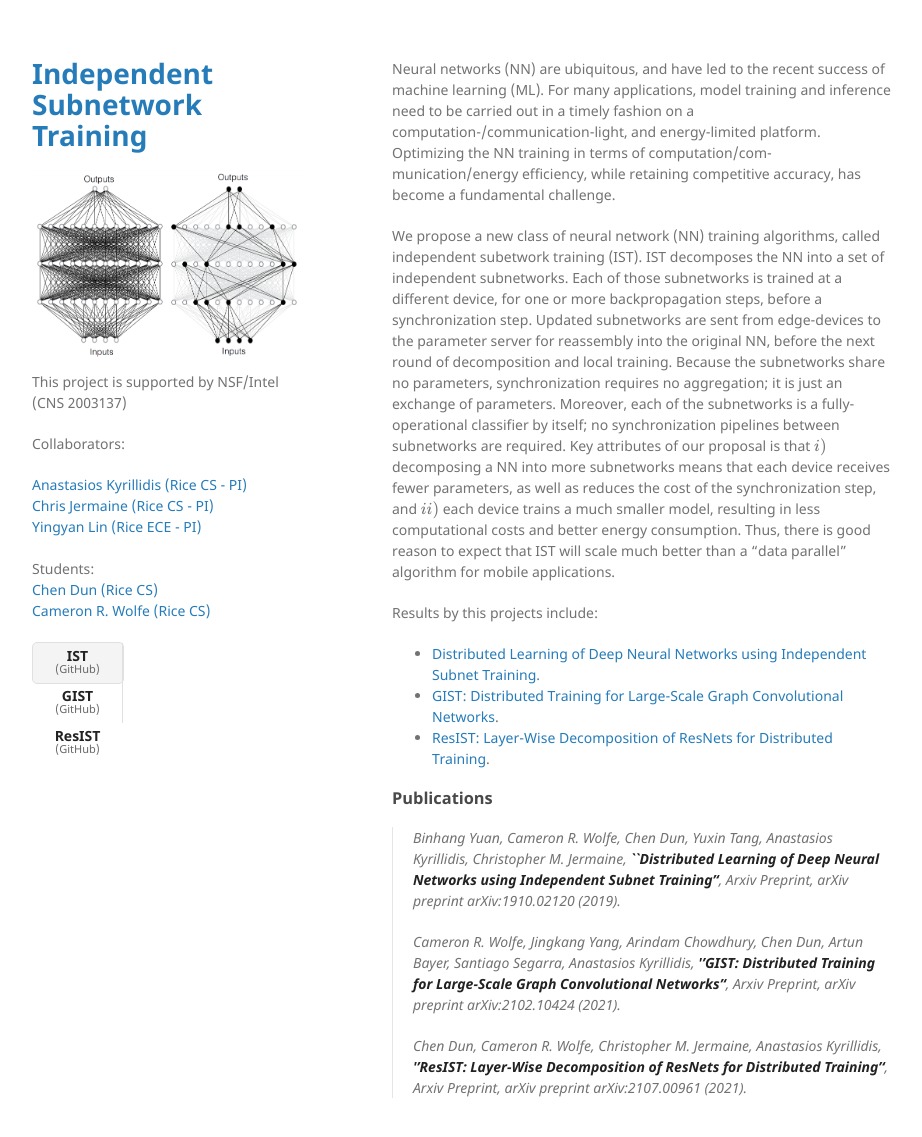
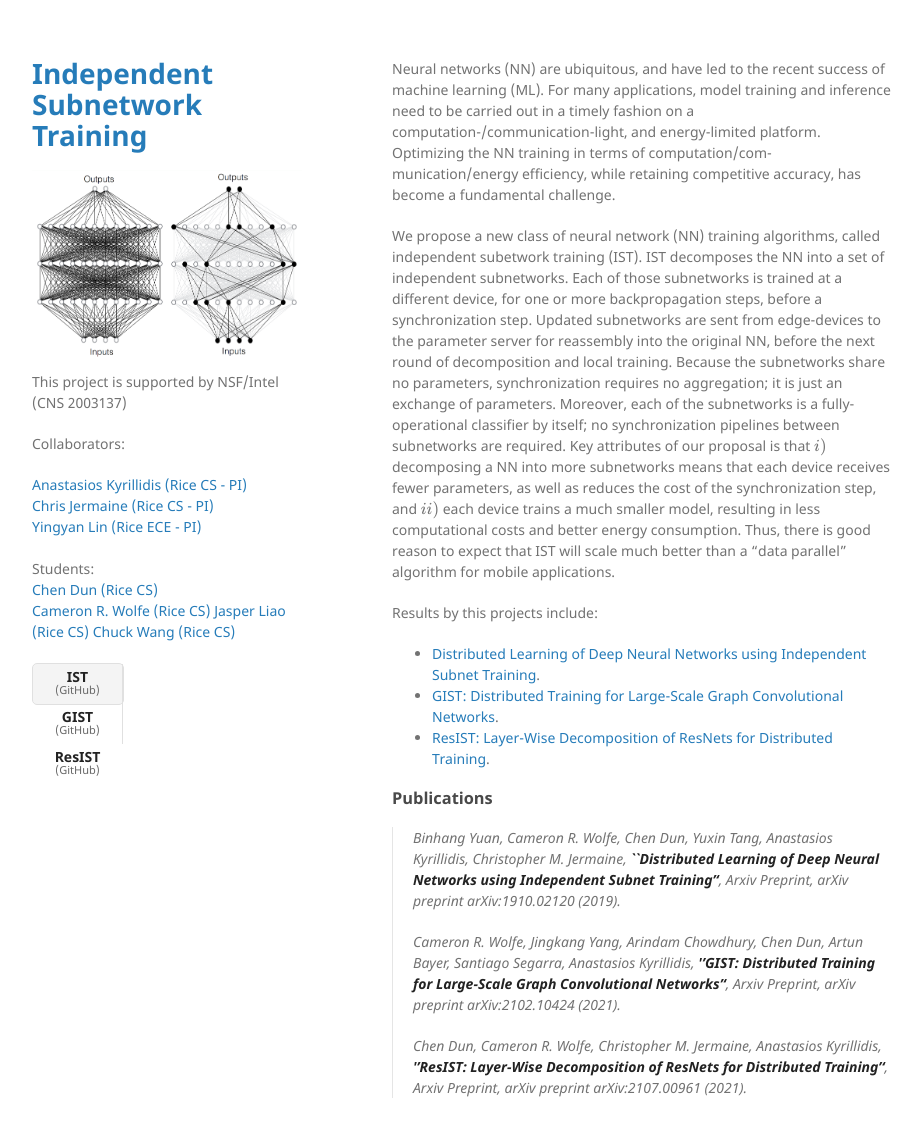
Before and after one commit to akyrillidis/ist, a Jekyll site: the page built from index.md, in a window 1280 px wide and 1168 px high. Shown: the top 1137 px of the window, without its empty margins (178-1100 px from the left). Built offline with Jekyll 4.4.1, drawn with Linux system fonts in a browser that asks for light colours; formulas are drawn with MathJax 3.

Commit message:
Update default.html

```diff
--- a/_layouts/default.html
+++ b/_layouts/default.html
@@ -35,6 +35,8 @@
         Students: <br>
         <a href="">Chen Dun (Rice CS)</a> <br>
         <a href="https://wolfecameron.github.io/">Cameron R. Wolfe (Rice CS)</a>
+        <a href="">Jasper Liao (Rice CS)</a>
+        <a href="https://wangqihan.com/">Chuck Wang (Rice CS)</a>
 
         <br>
         {% if site.github.is_user_page %}
@@ -46,7 +48,7 @@
         <ul class="downloads">
           <li><a href="https://github.com/BinhangYuan/IST_Release"><strong>IST</strong> (GitHub)</a></li>
           <li><a href="https://github.com/wolfecameron/GIST"><strong>GIST</strong> (GitHub)</a></li>
-          <li><a href=""><strong>ResIST</strong> (GitHub)</a></li>
+          <li><a href="https://github.com/dunchen/ResIST_release"><strong>ResIST</strong> (GitHub)</a></li>
         </ul>
         {% endif %}
 
```
